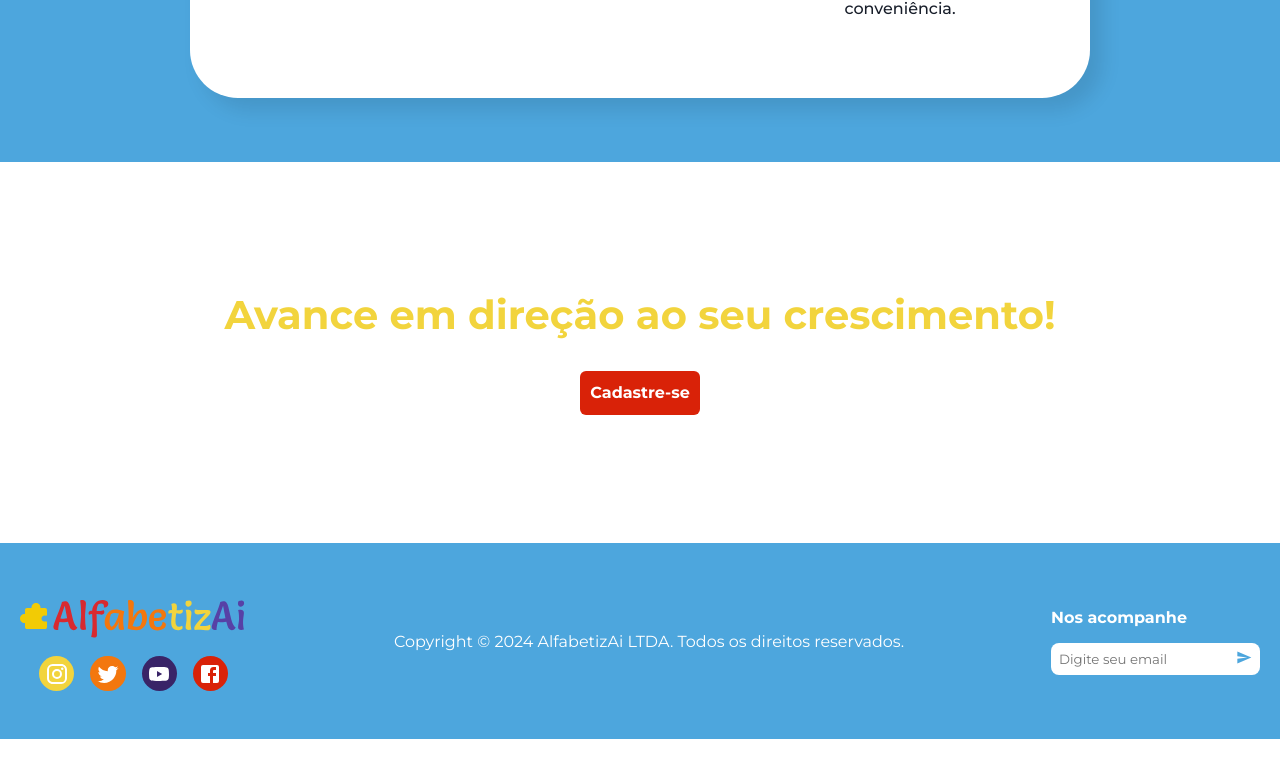
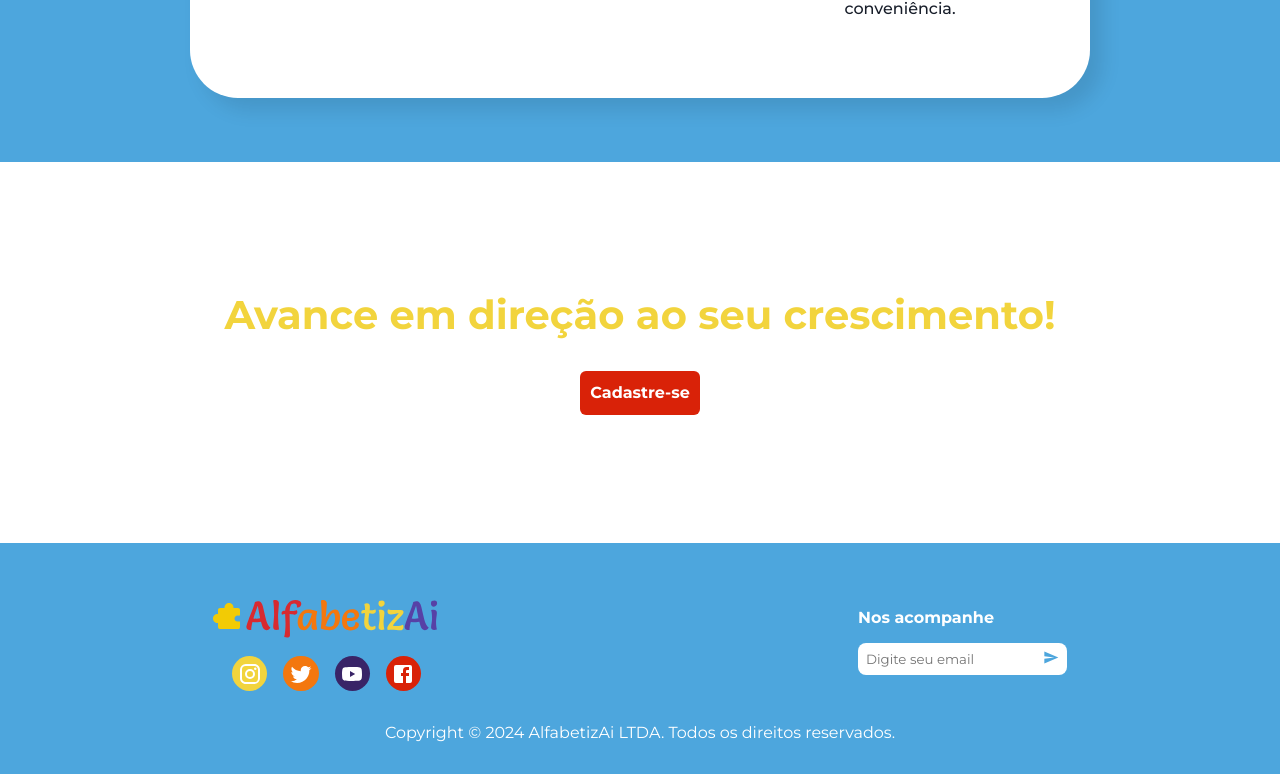
Before and after one commit to andr3felipe/alfabetizAi-react, a React (Vite) app: page / in a window 1280 px wide. Shown: the part 2786-3560 px from the top of the page. Before the commit the page ends 3525 px from the top, so only its background shows below. Built offline with nearby package versions, Linux system fonts and the light colour scheme.

Commit message:
style: footer

```diff
--- a/src/components/Footer/index.tsx
+++ b/src/components/Footer/index.tsx
@@ -53,9 +53,6 @@ export const Footer = () => {
             </S.Icon>
           </div>
         </S.IconsContainer>
-        <p>
-          Copyright &copy; 2024 AlfabetizAi LTDA. Todos os direitos reservados.
-        </p>
 
         <S.Newsletter>
           <p>Nos acompanhe</p>
@@ -67,6 +64,9 @@ export const Footer = () => {
           </form>
         </S.Newsletter>
       </div>
+      <S.Copyright>
+        Copyright &copy; 2024 AlfabetizAi LTDA. Todos os direitos reservados.
+      </S.Copyright>
     </S.Container>
   );
 };
--- a/src/components/Footer/styles.ts
+++ b/src/components/Footer/styles.ts
@@ -8,15 +8,17 @@ type IconProps = {
 export const Container = styled.footer`
   background-color: ${({ theme }) => theme["blue-light"]};
   color: ${({ theme }) => theme.white};
+  text-align: center;
+  padding: 3rem 20px 2rem;
 
   > div {
     display: flex;
     align-items: center;
-    justify-content: space-between;
+    justify-content: space-around;
     flex-flow: row wrap;
     max-width: 1440px;
     margin: 0 auto;
-    padding: 3rem 20px;
+
     gap: 2rem;
   }
 `;
@@ -86,3 +88,7 @@ export const Newsletter = styled.div`
     }
   }
 `;
+
+export const Copyright = styled.p`
+  margin-top: 2rem;
+`;
```
